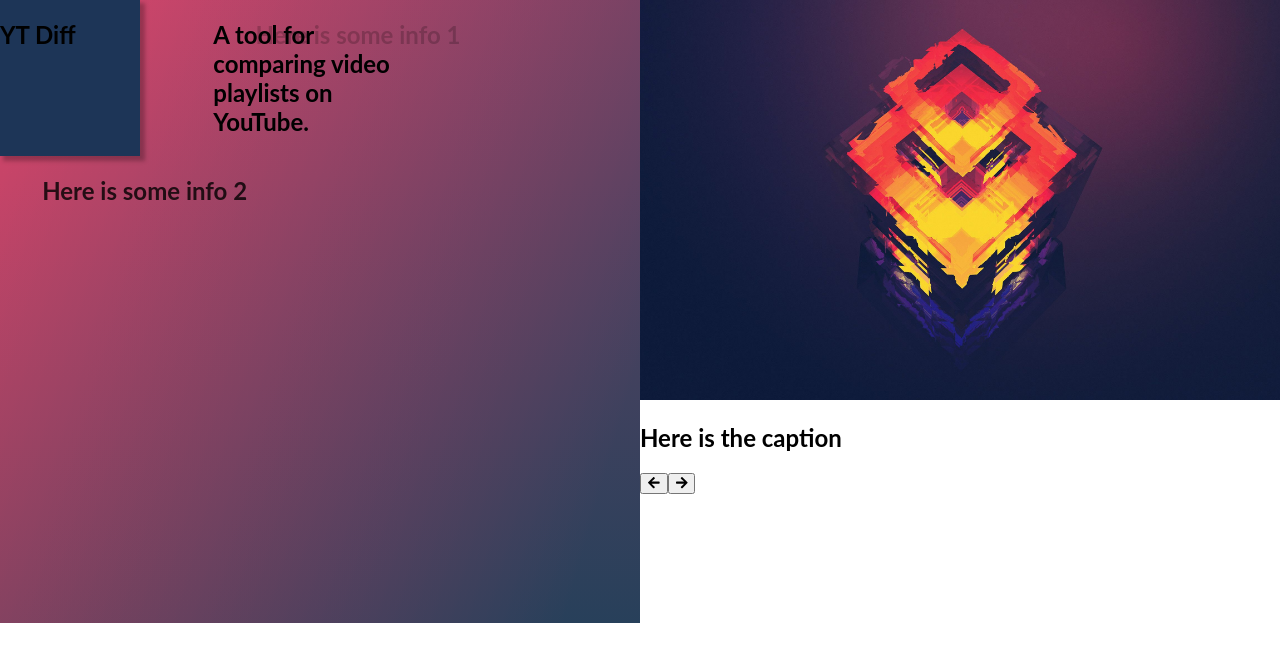
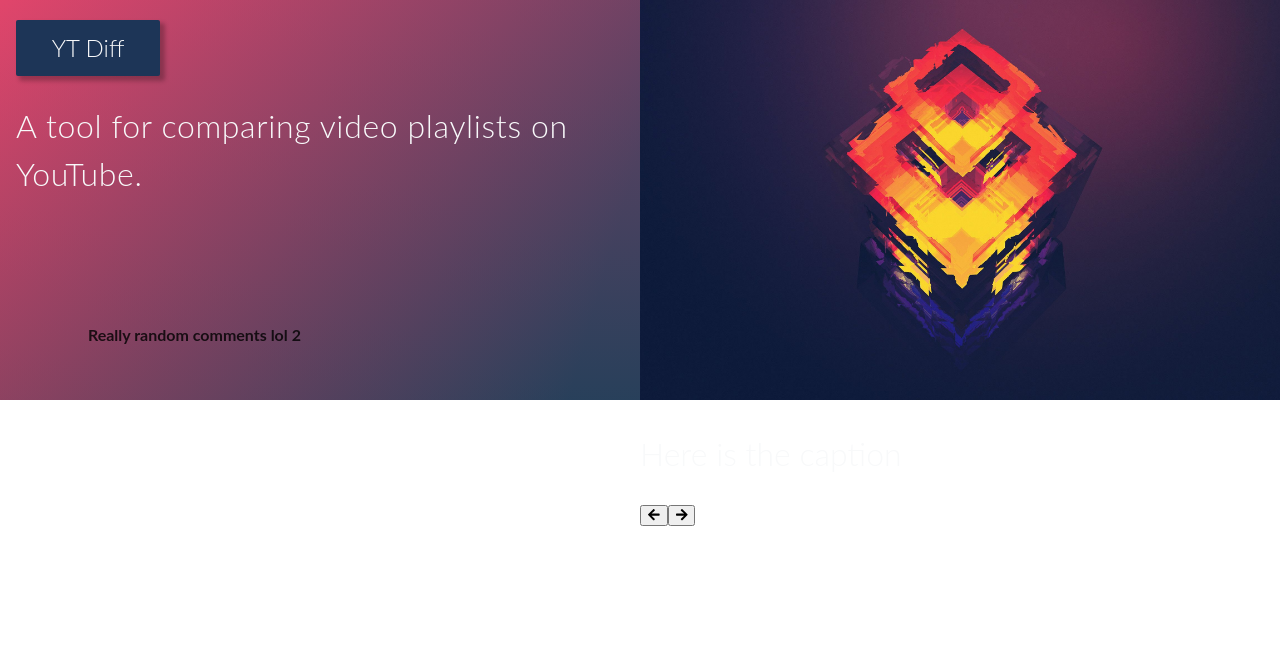
Before and after one commit to wokular/yt-diff, a React (Create React App) app: page / in a window 1280 px wide. Shown: the top 662 px of the page. Built offline with nearby package versions, Linux system fonts and the light colour scheme.

Commit message:
Working info text css

```diff
--- a/src/Home.js
+++ b/src/Home.js
@@ -69,11 +69,11 @@ function Home() {
                   <div className="logoCont">
                      <h1 className='logoText'>YT Diff</h1>
                   </div>
-                  <div className="blank">
-                     <h1 className="blank">A tool for comparing video playlists on YouTube.</h1>
+                  <div className="descCont">
+                     <h1 className="descText">A tool for comparing video playlists on YouTube.</h1>
                   </div>
-                  <div className="blank">
-                     <div className="blank">
+                  <div className="infoTextCont">
+                     <div className="infoText1Cont">
                         {
                            // On every even turn, the first one will come in and the second one will stay.
                            // The new one coming in will have the new value, and the one going out will have the last value.
@@ -89,9 +89,7 @@ function Home() {
                                  <InfoText text={infoData[infoIndex - 1]['info']} comeIn={false}></InfoText>)
                         }
                      </div>
-                  </div>
-                  <div className="blank">
-                     <div className="blank">
+                     <div className="infoText2Cont">
                         {
                            // If it is it's turn to come in, get current element.
                            ((turn) % 2 == 1) ? <InfoText text={infoData[infoIndex]['info']} comeIn={true}></InfoText> :
--- a/src/homeComponents/InfoText.js
+++ b/src/homeComponents/InfoText.js
@@ -20,7 +20,7 @@ const InfoText = (props) => {
 
    return (
       <div className={`animate__animated ${comeIn ? "animate__fadeInRight" : "animate__fadeOutLeft"}`}>
-         <h1 className="text-right drop-shadow-xl text-lg md:text-2xl font-lato font-light tracking-wide text-semi-white">{text}</h1>
+         <h2 className="infoTextStyle">{text}</h2>
       </div>
    )
 
--- a/src/index.css
+++ b/src/index.css
@@ -15,6 +15,17 @@ body {
    margin: 0;
 }
 
+h1 {
+   font-family: Lato;
+   font-style: normal;
+   font-weight: 300;
+   font-size: 32px;
+   line-height: 150%;
+   color: var(--semi-white);
+}
+
+/* Splits page into top half */
+
 .topHalfCont {
    width: 100vw;
    height: 50vh;
@@ -22,39 +33,96 @@ body {
    flex: 1 1;
 }
 
+/* Isolates left top half section */
+
 .topLeftCont {
    width: 100%;
    height: 100%;
    margin: 0;
+   /* Don't know why I use grid, but keeps it inside box */
    display: grid;
 }
+
+/* Styles for gradient box, which acts as overall parent for all children inside */
 
 .tlcBkg {
    margin-top: 0px;
    width: 100%;
    height: 100%;
-   display: grid;
-   grid-template-columns: repeat(3, 1fr);
-   grid-template-rows: repeat(4, 1fr);
+   position: relative;
+}
 
-}
+/* Sets gradient background */
 
 .gradBkg {
    background: linear-gradient(0deg, rgba(57, 80, 96, 0.4) 0%, rgba(217, 87, 119, 0.4) 100%), linear-gradient(105.9deg, #E63963 0.32%, #1D3557 90.61%);
 }
 
+/* Acts as parent for logo text and creates the box of the logo */
+
 .logoCont {
-   grid-column: 1;
-   width: 140px;
-   top: 2rem;
-   left: 2rem;
+   transform: translateX(16px);
+   width: 144px;
+   height: auto;
    background-color: var(--darkblue);
    box-shadow: 4px 4px 4px 1px rgba(0, 0, 0, 0.25);
    backdrop-filter: blur(4px);
+   border-radius: 2px;
+   position: relative;
+   cursor: pointer;
+   user-select: none;
 }
 
+/* Sets the text of logo */
+
 .logoText {
+   height: 100%;
+   width: 100%;
+   text-align: center;
+   padding: 10px 0px 10px 0px;
+   font-weight: 300;
+   font-size: 24px;
+   color: var(--semi-white);
+}
 
+/* Container for description text */
+
+.descCont {
+   width: auto;
+   height: auto;
+   margin: 16px;
+}
+
+/* Modify the h1 text so it's space apart a bit more (see about moving this) */
+
+h1.descText {
+   letter-spacing: 0.02em;
+}
+
+/* This is used as the parent for the moving text containers, which sets them at bottom of overall grad box */
+
+.infoTextCont {
+   position: absolute;
+   width: 100%;
+   height: 25%;
+   bottom: 0px;
+}
+
+/* Act as containers for text, allowing for overlap with absolute */
+
+.infoText1Cont, .infoText2Cont {
+   position: absolute;
+   width: 60%;
+   height: auto;
+   padding: 12px;
+   left: 0;
+}
+
+/* Physical text we see in infoText */
+
+.infoTextStyle {
+   text-align: left;
+   font-size: 16px;
 }
 
 .arrow-cont {
@@ -75,7 +143,6 @@ body {
       height: 50vh;
    }
    .logoCont {
-      transform: translateY(50%);
       width: 50%;
    }
 }
--- a/src/infoData.js
+++ b/src/infoData.js
@@ -1,23 +1,23 @@
 const InfoData = [
    {
       id: 0,
-      "info": "Here is some info 1"
+      "info": "All potatoes 1"
    },
    {
       id: 1,
-      "info": "Here is some info 2"
+      "info": "Really random comments lol 2"
    },
    {
       id: 2,
-      "info": "Here is some info 3"
+      "info": "This is actually advice. Complement girls and smile more 3"
    },
    {
       id: 3,
-      "info": "Here is some info 4"
+      "info": "Short 4"
    },
    {
       id: 4,
-      "info": "Here is some info 5"
+      "info": "Again a really long one, so I just want to see how it handles when they are really long like this 5"
    },
 ]
 
```
